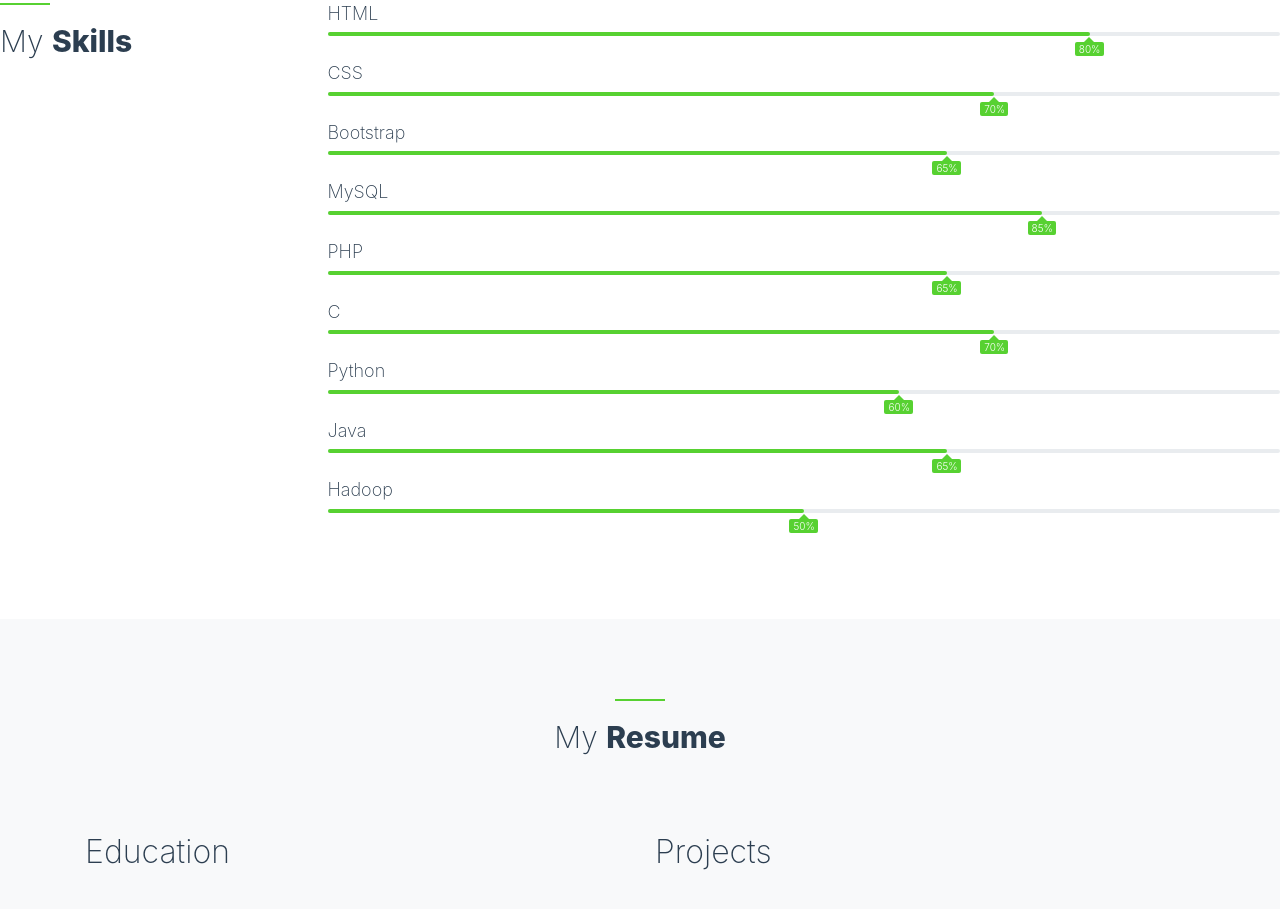
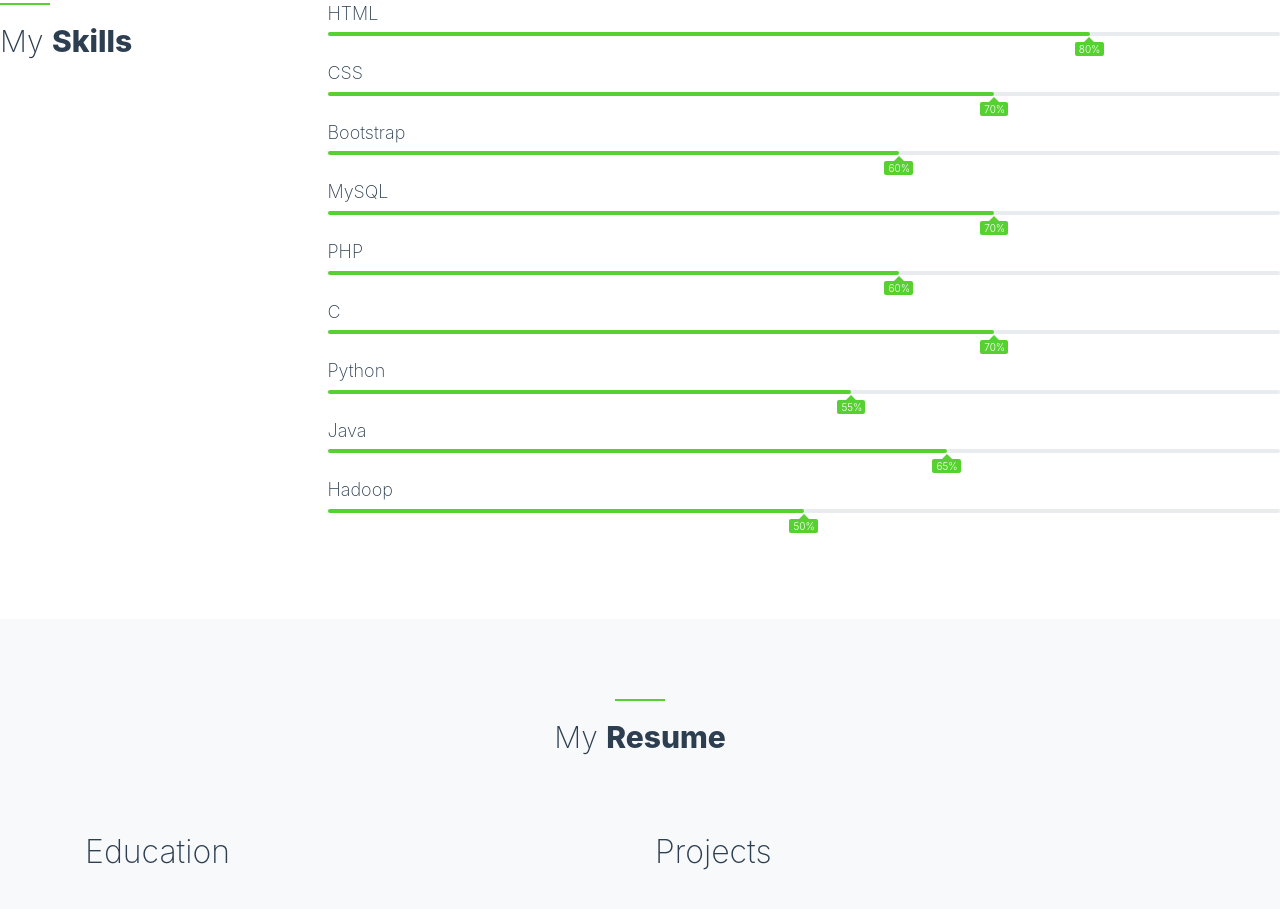
Before and after one commit to HrushikeshMasne/HrushikeshMasne.github.io, a plain HTML site: page index.html in a window 1280 px wide. Shown: the part 1510-2419 px from the top of the page. Drawn offline with nearby package versions, Linux system fonts and the light colour scheme; some packages are replaced by stand-ins of ours; no server answers; files whose address does not match are found by name.

Commit message:
Update index.html

```diff
--- a/index.html
+++ b/index.html
@@ -114,8 +114,8 @@ Elegance in solving a problem is my sole motto while approaching a problem. I pr
           <div class="skill">
               <h3>Bootstrap</h3>
               <div class="progress">
-                <div class="progress-bar" role="progressbar" style="width: 65%" aria-valuenow="65" aria-valuemin="0" aria-valuemax="100">
-                  <span>65%</span>
+                <div class="progress-bar" role="progressbar" style="width: 60%" aria-valuenow="60" aria-valuemin="0" aria-valuemax="100">
+                  <span>60%</span>
                 </div>
               </div>
             </div>
@@ -123,8 +123,8 @@ Elegance in solving a problem is my sole motto while approaching a problem. I pr
                 <div class="skill">
               <h3>MySQL</h3>
               <div class="progress">
-                <div class="progress-bar" role="progressbar" style="width: 75%" aria-valuenow="75" aria-valuemin="0" aria-valuemax="100">
-                  <span>85%</span>
+                <div class="progress-bar" role="progressbar" style="width: 70%" aria-valuenow="70" aria-valuemin="0" aria-valuemax="100">
+                  <span>70%</span>
                 </div>
               </div>
             </div>
@@ -132,8 +132,8 @@ Elegance in solving a problem is my sole motto while approaching a problem. I pr
             <div class="skill">
               <h3>PHP</h3>
               <div class="progress">
-                <div class="progress-bar" role="progressbar" style="width:65%" aria-valuenow="65" aria-valuemin="0" aria-valuemax="100">
-                  <span>65%</span>
+                <div class="progress-bar" role="progressbar" style="width:60%" aria-valuenow="60" aria-valuemin="0" aria-valuemax="100">
+                  <span>60%</span>
                 </div>
               </div>
             </div>
@@ -150,8 +150,8 @@ Elegance in solving a problem is my sole motto while approaching a problem. I pr
           <div class="skill">
               <h3>Python</h3>
               <div class="progress">
-                <div class="progress-bar" role="progressbar" style="width: 60%" aria-valuenow="60" aria-valuemin="0" aria-valuemax="100">
-                  <span>60%</span>
+                <div class="progress-bar" role="progressbar" style="width: 55%" aria-valuenow="55" aria-valuemin="0" aria-valuemax="100">
+                  <span>55%</span>
                 </div>
               </div>
             </div>
```
